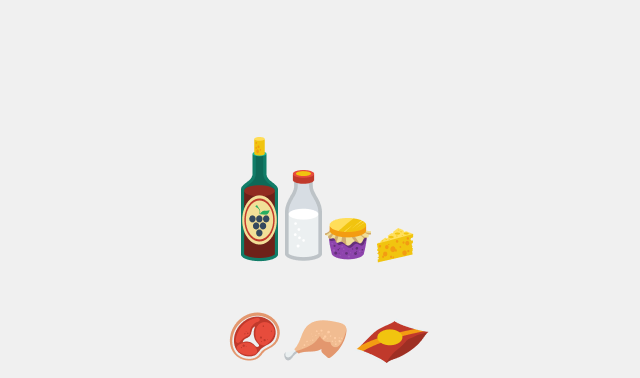
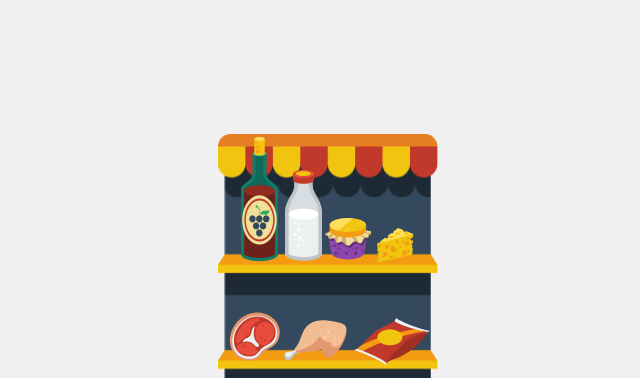
Before and after one commit to Vova-programmer/yan, a plain HTML site: page index.html in a window 1280 px wide. Shown: the top 378 px of the page, without its empty margins (312-952 px from the left). Drawn offline with Linux system fonts and the light colour scheme.

Commit message:
Update style.css

```diff
--- a/style.css
+++ b/style.css
@@ -28,7 +28,7 @@ body {
 .shelves {
   width: 220px;
   height: 431px;
-  background-image: url('img/shop-background.png');
+  background-image: url('shop-background.png');
   background-size: cover;
   position: relative;
   margin-bottom: 20px;
```
